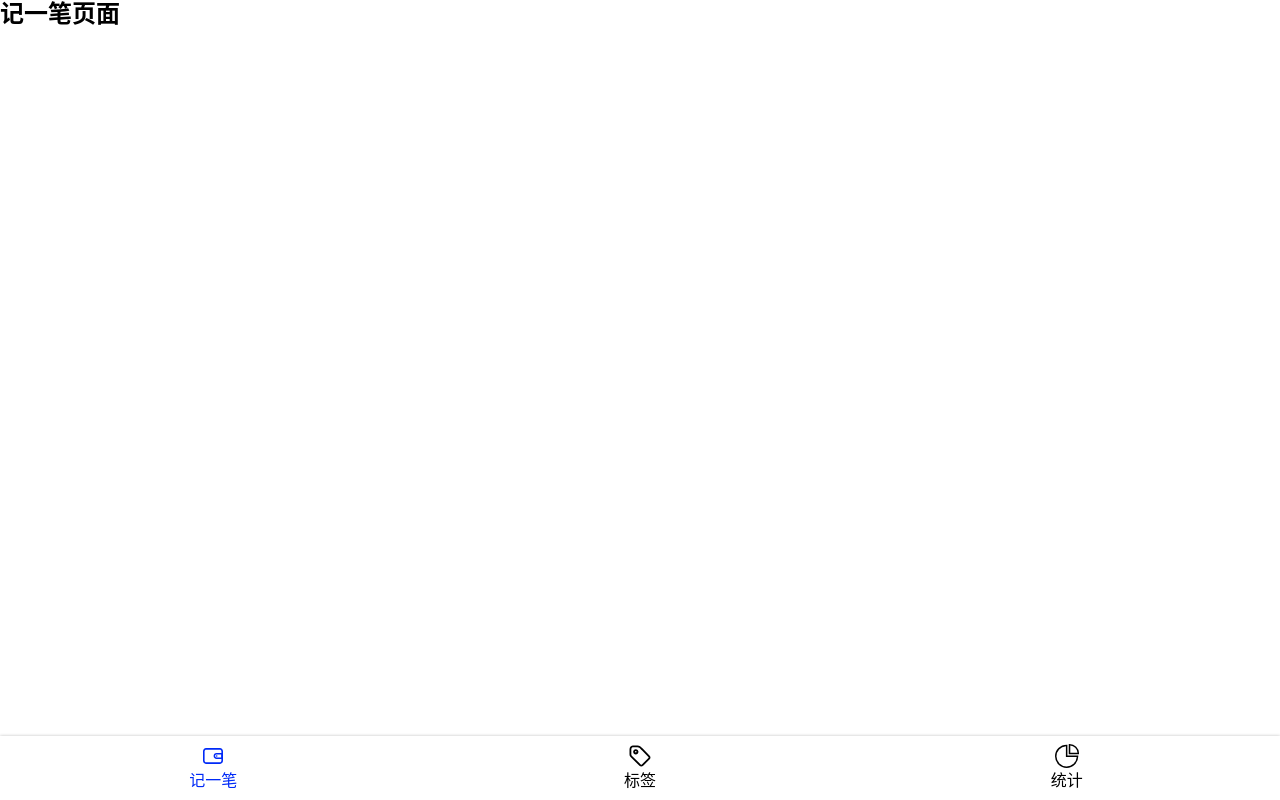
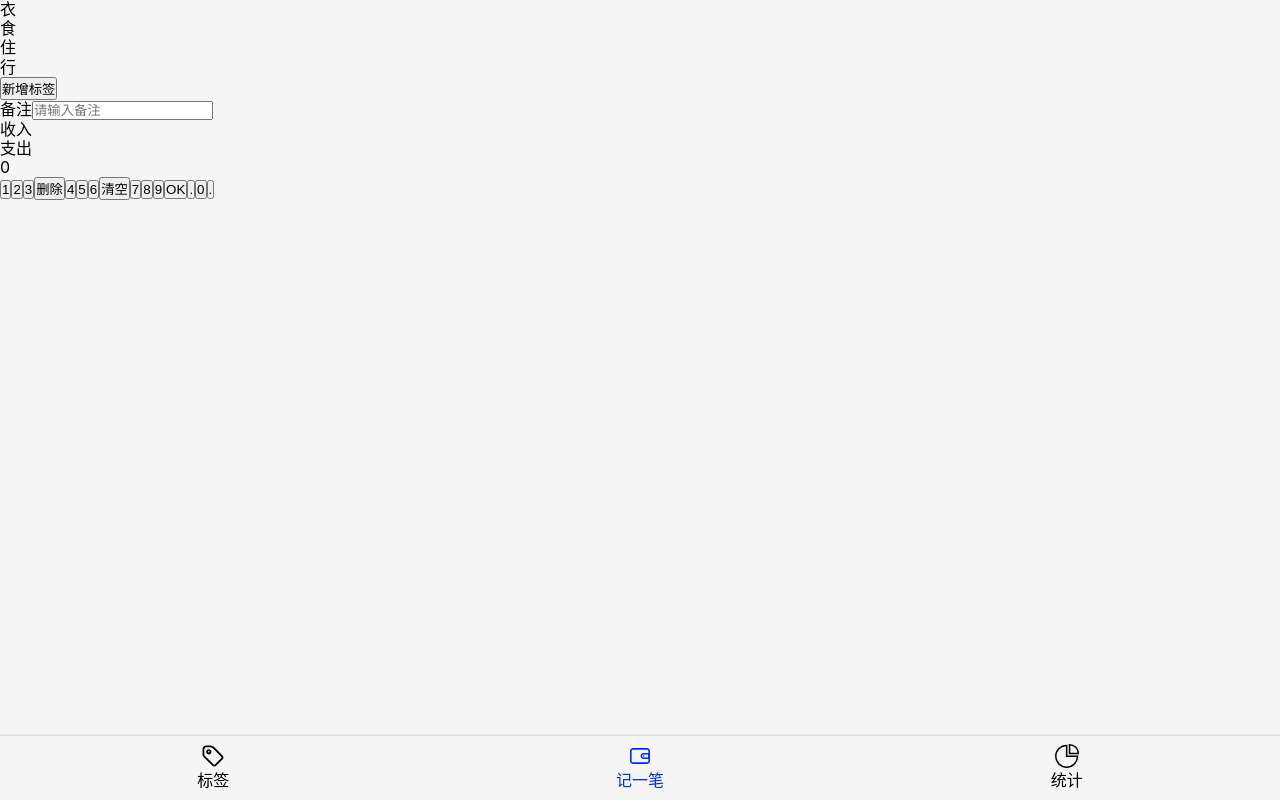
Before and after one commit to Yand-hi/Bookkeeping, a React app: page /#/money in a window 1280 px wide. Built offline with nearby package versions, Linux system fonts and the light colour scheme.

Commit message:
feat: Money component Layout

```diff
--- a/src/components/Nav.tsx
+++ b/src/components/Nav.tsx
@@ -42,15 +42,15 @@
     <NavWrapper>
       <ul>
         <li>
+          <NavLink to="/tags" activeClassName="selected">
+            <Icon name="tag"/>
+            标签
+          </NavLink>
+        </li>
+        <li>
           <NavLink to="/money" activeClassName="selected">
             <Icon name="money"/>
             记一笔
-          </NavLink>
-        </li>
-        <li>
-          <NavLink to="/tags" activeClassName="selected">
-            <Icon name="tag"/>
-            标签
           </NavLink>
         </li>
         <li>
--- a/src/index.scss
+++ b/src/index.scss
@@ -31,4 +31,5 @@
   font-family: $font-hei;
   font-size: 16px;
   line-height: 1.2;
+  background: #f5f5f5;
 }
--- a/src/views/Money.tsx
+++ b/src/views/Money.tsx
@@ -1,10 +1,62 @@
 import React from 'react'
 import Layout from '../components/Layout'
+import styled from 'styled-components'
+
+const TagsSection = styled.section`
+
+`
+const NotesSection = styled.section`
+
+`
+const CategorySection = styled.section`
+
+`
+const NumberPadSection = styled.section`
+
+`
 
 const Money = () => {
   return (
     <Layout>
-      <h2>记一笔页面</h2>
+      <TagsSection>
+        <ul>
+          <li>衣</li>
+          <li>食</li>
+          <li>住</li>
+          <li>行</li>
+        </ul>
+        <button>新增标签</button>
+      </TagsSection>
+      <NotesSection>
+        <label>
+          <span>备注</span>
+          <input type="text" placeholder="请输入备注"/>
+        </label>
+      </NotesSection>
+      <CategorySection>
+        <ul>
+          <li>收入</li>
+          <li>支出</li>
+        </ul>
+      </CategorySection>
+      <NumberPadSection>
+        <div>0</div>
+        <button>1</button>
+        <button>2</button>
+        <button>3</button>
+        <button>删除</button>
+        <button>4</button>
+        <button>5</button>
+        <button>6</button>
+        <button>清空</button>
+        <button>7</button>
+        <button>8</button>
+        <button>9</button>
+        <button>OK</button>
+        <button>.</button>
+        <button>0</button>
+        <button>.</button>
+      </NumberPadSection>
     </Layout>
   );
 }
```
